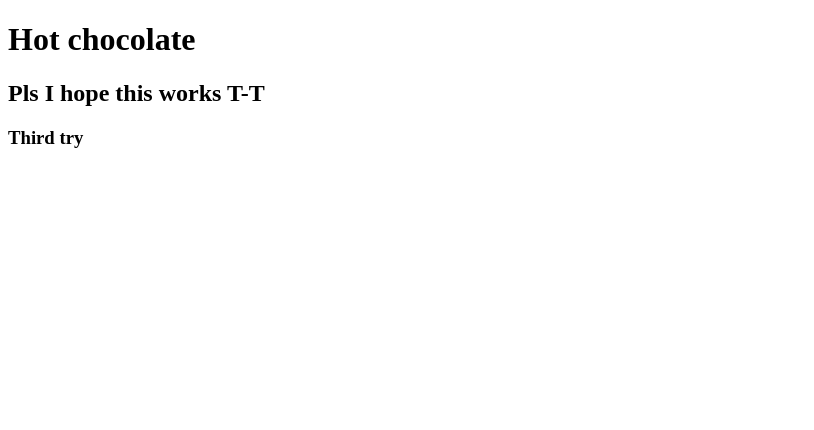
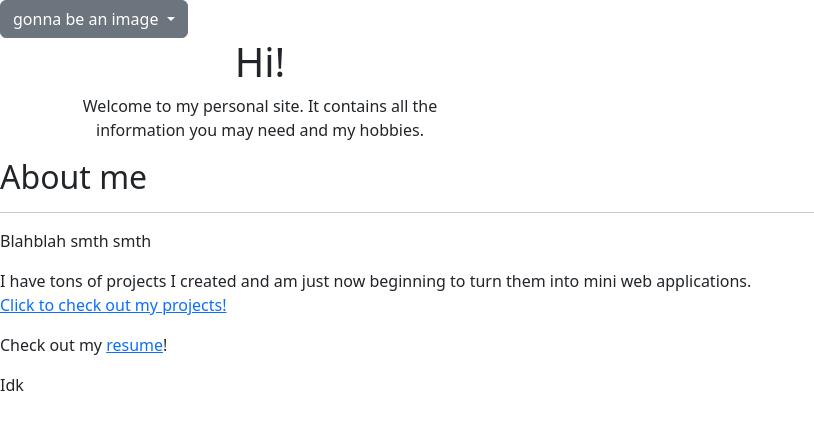
Before and after one commit to emielol/emielol.github.io, a plain HTML site: page index.html in a window 1280 px wide. Shown: the whole page, without its empty margins (0-814 px from the left). Drawn offline with nearby package versions, Linux system fonts and the light colour scheme.

Commit message:
Just starting to make the homepage of the site

```diff
--- a/index.html
+++ b/index.html
@@ -5,17 +5,58 @@
 
 	<meta charset="UTF-8">
 	<meta name="viewport" content="width=device-width, initial-scale=1">
-
-	<title>Page Title</title>
+    <link href="https://cdn.jsdelivr.net/npm/bootstrap@5.3.0-alpha1/dist/css/bootstrap.min.css" rel="stylesheet" integrity="sha384-GLhlTQ8iRABdZLl6O3oVMWSktQOp6b7In1Zl3/Jr59b6EGGoI1aFkw7cmDA6j6gD" crossorigin="anonymous">
+    <link rel="stylesheet" href="styles.css">
+	<title>My Page</title>
 
 	<!--Additional elements for browsers and robots go here goes here-->
-
 </head>
 
 <body>
-	<h1>Hot chocolate</h1><!--Elements visible to users go here-->
-    <h2>Pls I hope this works T-T</h2>
-    <h3>Third try</h3>
+    <div class="header">
+        <!--Can put socials in place of the navbar-->
+        <div class="dropdown">
+            <button class="btn btn-secondary dropdown-toggle" type="button" data-bs-toggle="dropdown" aria-expanded="false">
+              gonna be an image
+            </button>
+            <ul class="dropdown-menu">
+              <li><a href="index.html"><button class="dropdown-item" type="button">Homepage</button></a></li>
+              <li><a href="#about-me-container"><button class="dropdown-item" type="button">About Me</button></a></li>
+              <li><button class="dropdown-item" type="button">Resume</button></li>
+              <li><button class="dropdown-item" type="button">Projects</button></li>
+              <li><button class="dropdown-item" type="button">My Blog</button></li>
+
+            </ul>
+          </div>
+    </div>
+    <!--Idk where to put this.  I can just leave it here for now and figure it out later-->
+    <div class="content">
+        <div class="container text-center">
+            <div class="row">
+                <div class="col-4">
+                    <h1>Hi!</h1>
+                    <p>Welcome to my personal site.  It contains all the information you may need and my hobbies.</p>
+                </div>
+                <div class="col-8">
+                    <p></></p>
+                </div>
+              </div>
+        </div>
+        <div class="about-me-container">
+            <h2>About me</h2>
+            <hr>
+            <p>Blahblah smth smth</p>
+            <p>I have tons of projects I created and am just now beginning to turn them into mini web applications. <br> <a href="projects.html">Click to check out my projects!</a></p>
+            <!--Education and stuff-->
+            <p>Check out my <a href="#">resume</a>!</p>
+            <!--Any goals I may have-->
+        </div>
+    </div>
+
+
+    <div class="footer">
+        <p>Idk</p>
+    </div>
 </body>
 
 </html>
--- /dev/null
+++ b/styles.css
@@ -0,0 +1,4 @@
+body {
+    width: 100%;
+    height: 100%;
+}
```
